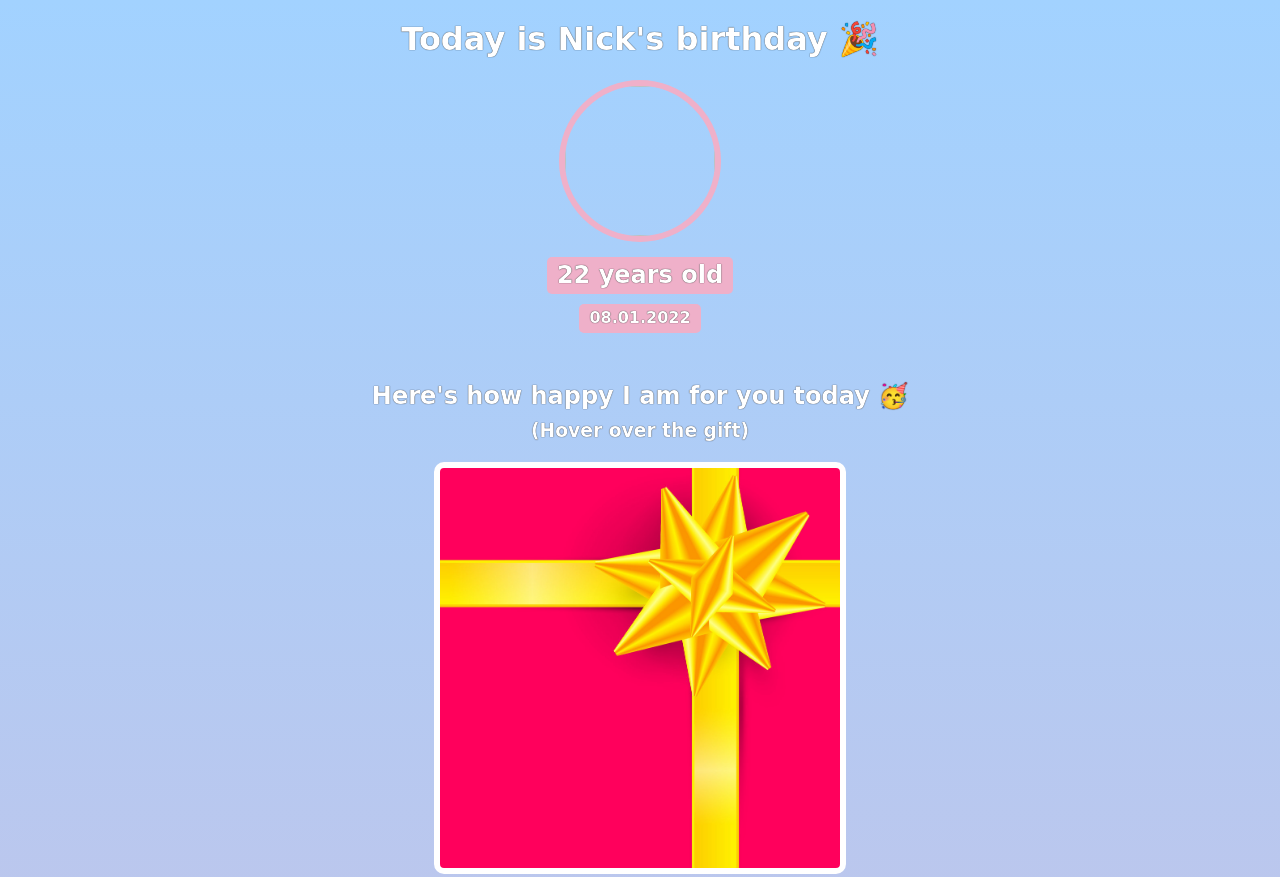
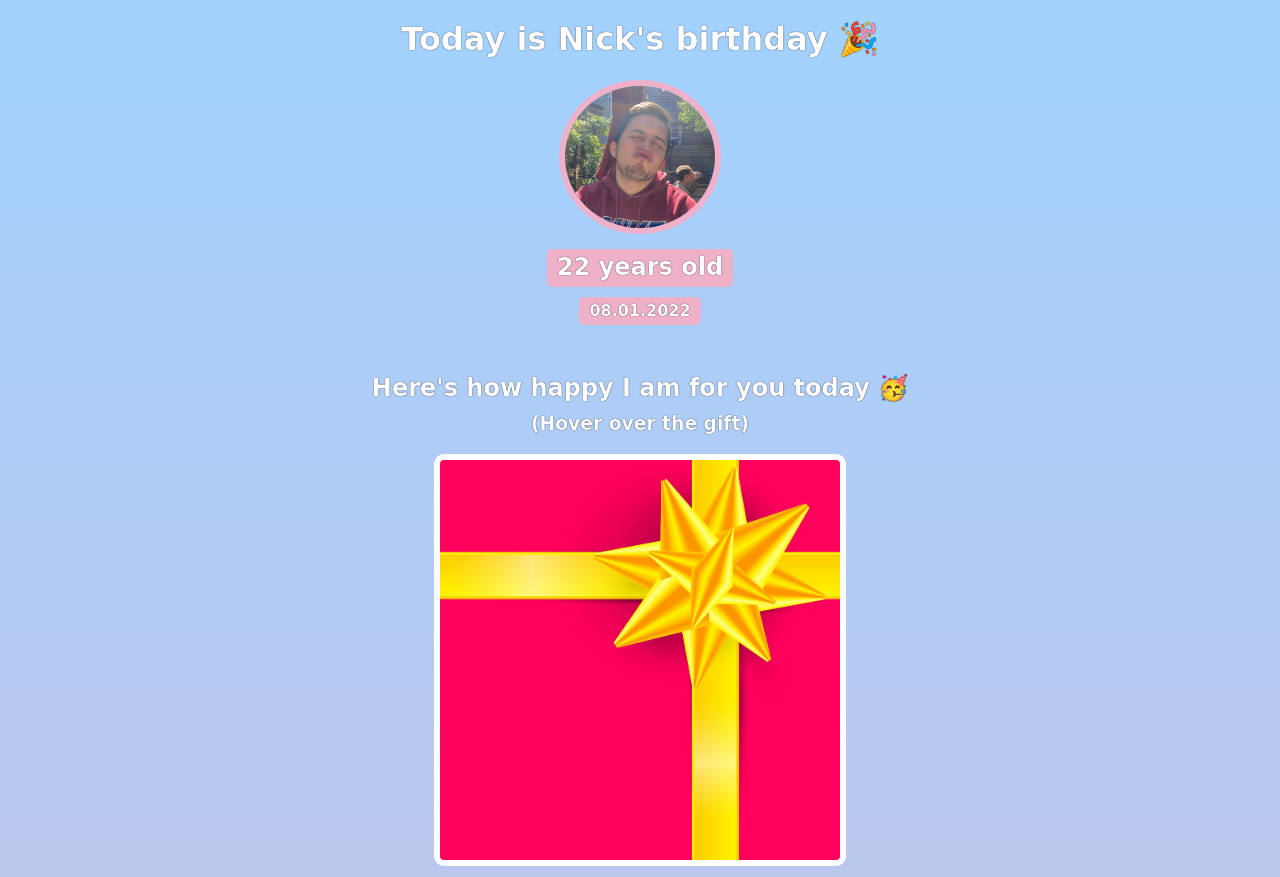
Before and after one commit to lnv9/Nick_website, a plain HTML site: page index.html in a window 1280 px wide. Shown: the top 877 px of the page. Drawn offline with nearby package versions, Linux system fonts and the light colour scheme; a web font is replaced by a local one.

Commit message:
Update index.html

```diff
--- a/index.html
+++ b/index.html
@@ -8,7 +8,7 @@
     <body>
         <div id="header">
             <h1>Today is Nick's birthday 🎉</h1>
-            <img id="bff-img" src="images/IMG_2388.jpg">
+            <img id="bff-img" src="IMG_2388.jpg">
             <h2 id="bday-age">22 years old</h2>
             <h4 id="bday-date">08.01.2022</h4>
         </div>
```
